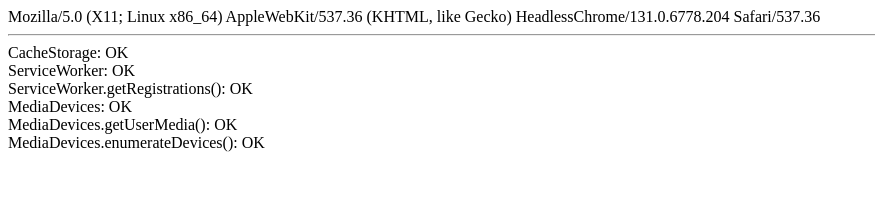
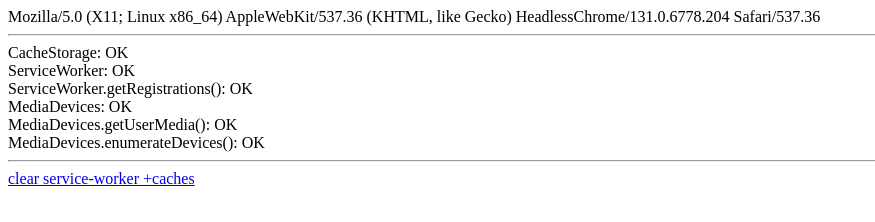
Before and after one commit to diewland/browser-features, a plain HTML site: page index.html in a window 1280 px wide. Shown: the whole page, without its empty margins (0-875 px from the left). Drawn offline with Linux system fonts and the light colour scheme.

```diff
--- a/index.html
+++ b/index.html
@@ -12,6 +12,8 @@
     <div id='agent'></div>
     <hr>
     <div id='result'></div>
+    <hr>
+    <a href='clear_cache.html'>clear service-worker +caches</a>
 
     <script>
       // update user agent
```
Also changed, not shown: clear_cache.html (+2 -1 lines).
